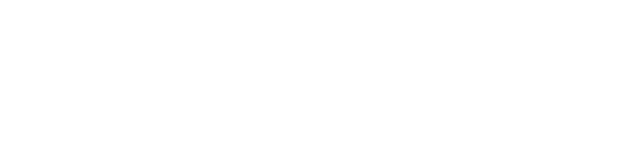
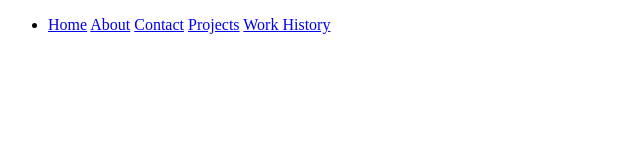
Before and after one commit to KeithMorgan91/its-keith, a plain HTML site: page about.html in a window 1280 px wide. Shown: the whole page, without its empty margins (0-640 px from the left). Drawn offline with Linux system fonts and the light colour scheme.

Commit message:
Fix/alter link page formatting

```diff
--- a/about.html
+++ b/about.html
@@ -0,0 +1,28 @@
+<!DOCTYPE html>
+
+<head>
+  <meta charset="UTF-8">
+  <meta name="author" content="Keith Morgan">
+  <meta name="keyword" content="person, about, career">
+  <meta name="description" content="Keith Morgan, I test and break websites">
+  <title>Keith Morgan: Test|Break|Repeat</title>
+  <link rel="stylesheet" href="./css/styles.css">
+</head>
+
+<body>
+    <!--ABOUT PAGE-->
+
+    <header>
+        <nav>
+            <ul>
+                <li>
+                    <a href="index.html">Home</a>
+                    <a href="about.html">About</a>
+                    <a href="contact.html">Contact</a>
+                    <a href="projects.html">Projects</a>
+                    <a href="workhistory.html">Work History</a>
+                </li>
+            </ul>
+        </nav>
+    </header>
+</body>
```
Also changed, not shown: contact.html (+28 -0 lines), index.html (+9 -7 lines), projects.html (+28 -0 lines), workhistory.html (+28 -0 lines).
